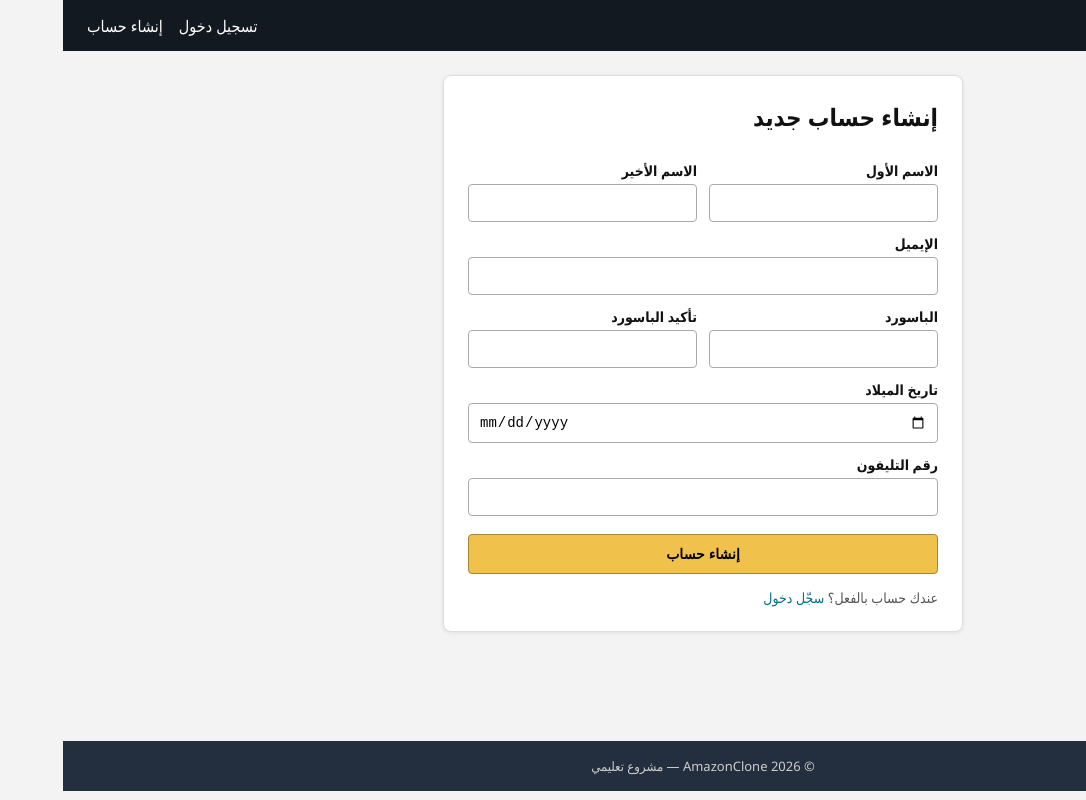
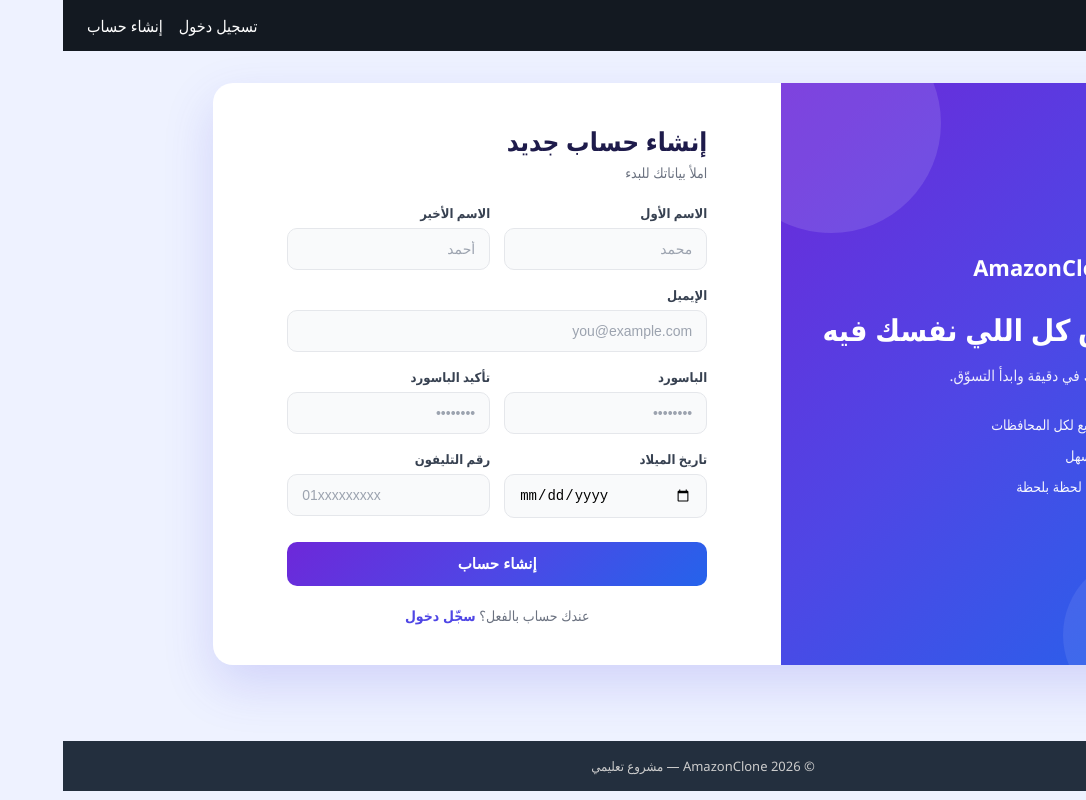
Before and after one commit to mariamthabett/AmazonApp, a React (Vite) app in the folder frontend/: page /register in a window 1280 px wide. Shown: the whole page, without its empty margins (194-1280 px from the left). Built offline with nearby package versions, Linux system fonts and the light colour scheme.

Commit message:
updateddd

```diff
--- /dev/null
+++ b/frontend/src/components/AuthLayout.jsx
@@ -0,0 +1,36 @@
+import { Link } from "react-router-dom";
+
+// الهيكل المشترك لشاشتي الدخول والتسجيل: لوحة براند (gradient) + لوحة الفورم.
+// children = الفورم بتاع كل صفحة.
+export default function AuthLayout({ children, subtitle }) {
+  return (
+    <div className="auth-page">
+      {/* اللوحة الجانبية: البراند + خلفية التدرّج */}
+      <aside className="auth-brand">
+        {/* أشكال شفافة للزينة */}
+        <span className="auth-blob auth-blob-1" />
+        <span className="auth-blob auth-blob-2" />
+
+        <div className="auth-brand-content">
+          <Link to="/" className="auth-logo">
+            🛒 AmazonClone
+          </Link>
+          <h1 className="auth-brand-title">تسوّق كل اللي نفسك فيه</h1>
+          <p className="auth-brand-text">
+            {subtitle ||
+              "اعمل حسابك وادخل على آلاف المنتجات بأفضل الأسعار."}
+          </p>
+
+          <ul className="auth-features">
+            <li>✓ توصيل سريع لكل المحافظات</li>
+            <li>✓ دفع آمن وسهل</li>
+            <li>✓ تتبّع طلباتك لحظة بلحظة</li>
+          </ul>
+        </div>
+      </aside>
+
+      {/* لوحة الفورم */}
+      <section className="auth-form-side">{children}</section>
+    </div>
+  );
+}
--- a/frontend/src/index.css
+++ b/frontend/src/index.css
@@ -5,15 +5,21 @@
   padding: 0;
 }
 
+:root {
+  --grad: linear-gradient(135deg, #6d28d9 0%, #4f46e5 50%, #2563eb 100%);
+  --purple: #6d28d9;
+  --indigo: #4f46e5;
+}
+
 body {
   font-family: "Segoe UI", Tahoma, sans-serif;
-  background: #f3f3f3;
+  background: #eef2ff;
   color: #111;
   direction: rtl;
 }
 
 a {
-  color: #007185;
+  color: var(--indigo);
   text-decoration: none;
 }
 a:hover {
@@ -47,7 +53,7 @@ a:hover {
   font-weight: bold;
 }
 
-/* ===== المحتوى ===== */
+/* ===== المحتوى العام ===== */
 .main {
   min-height: calc(100vh - 110px);
   padding: 24px;
@@ -56,84 +62,29 @@ a:hover {
   max-width: 520px;
   margin: 0 auto;
 }
-
-/* ===== الكروت والفورمات ===== */
 .card {
   background: #fff;
   border: 1px solid #ddd;
-  border-radius: 8px;
+  border-radius: 12px;
   padding: 24px;
-  box-shadow: 0 1px 4px rgba(0, 0, 0, 0.08);
+  box-shadow: 0 4px 16px rgba(0, 0, 0, 0.06);
 }
-.card h1,
-.card h2 {
+.card h1 {
   margin-bottom: 16px;
 }
 
-.form label {
-  display: block;
-  margin: 12px 0 4px;
-  font-weight: 600;
-  font-size: 14px;
-}
-.form input {
-  width: 100%;
-  padding: 10px;
-  border: 1px solid #aaa;
-  border-radius: 4px;
-  font-size: 14px;
-}
-.form input:focus {
-  outline: 2px solid #e77600;
-  border-color: #e77600;
-}
-
-/* صفّين جنب بعض (الاسم الأول/الأخير، الباسورد/التأكيد) */
-.row {
-  display: flex;
-  gap: 12px;
-}
-.col {
-  flex: 1;
-}
-
-/* ===== الأزرار ===== */
+/* الأزرار العامة */
 .btn {
   cursor: pointer;
   border: none;
   border-radius: 4px;
   font-size: 14px;
 }
-.btn-primary {
-  width: 100%;
-  margin-top: 18px;
-  padding: 11px;
-  background: #f0c14b;
-  border: 1px solid #a88734;
-  font-weight: bold;
-}
-.btn-primary:hover {
-  background: #e7b53c;
-}
-.btn-primary:disabled {
-  opacity: 0.6;
-  cursor: not-allowed;
-}
 .btn-link {
   background: none;
   color: #fff;
   text-decoration: underline;
-}
-
-/* ===== رسائل ===== */
-.alert {
-  background: #fdecea;
-  color: #b71c1c;
-  border: 1px solid #f5c6cb;
-  padding: 10px;
-  border-radius: 4px;
-  font-size: 14px;
-  margin-bottom: 8px;
+  cursor: pointer;
 }
 .muted {
   color: #555;
@@ -149,3 +100,220 @@ a:hover {
   color: #ccc;
   font-size: 13px;
 }
+
+/* =========================================================
+   شاشات الـ Auth (Login / Sign up) — Split screen + gradient
+   ========================================================= */
+.auth-page {
+  display: flex;
+  max-width: 980px;
+  min-height: 580px;
+  margin: 8px auto;
+  background: #fff;
+  border-radius: 20px;
+  overflow: hidden;
+  box-shadow: 0 20px 50px rgba(79, 70, 229, 0.18);
+}
+
+/* اللوحة الجانبية (البراند) */
+.auth-brand {
+  position: relative;
+  flex: 1 1 42%;
+  background: var(--grad);
+  color: #fff;
+  padding: 48px 36px;
+  display: flex;
+  align-items: center;
+  overflow: hidden;
+}
+.auth-brand-content {
+  position: relative;
+  z-index: 2;
+}
+.auth-logo {
+  display: inline-block;
+  color: #fff;
+  font-size: 22px;
+  font-weight: bold;
+  margin-bottom: 28px;
+}
+.auth-logo:hover {
+  text-decoration: none;
+}
+.auth-brand-title {
+  font-size: 30px;
+  line-height: 1.3;
+  margin-bottom: 14px;
+}
+.auth-brand-text {
+  font-size: 15px;
+  opacity: 0.9;
+  line-height: 1.7;
+  margin-bottom: 26px;
+}
+.auth-features {
+  list-style: none;
+  display: grid;
+  gap: 12px;
+}
+.auth-features li {
+  font-size: 14px;
+  opacity: 0.95;
+}
+
+/* الأشكال الشفافة للزينة */
+.auth-blob {
+  position: absolute;
+  border-radius: 50%;
+  background: rgba(255, 255, 255, 0.12);
+  z-index: 1;
+}
+.auth-blob-1 {
+  width: 220px;
+  height: 220px;
+  top: -70px;
+  left: -60px;
+}
+.auth-blob-2 {
+  width: 160px;
+  height: 160px;
+  bottom: -50px;
+  right: -30px;
+  background: rgba(255, 255, 255, 0.08);
+}
+
+/* لوحة الفورم */
+.auth-form-side {
+  flex: 1 1 58%;
+  display: flex;
+  align-items: center;
+  justify-content: center;
+  padding: 40px 44px;
+}
+.auth-form {
+  width: 100%;
+  max-width: 420px;
+  animation: fadeIn 0.4s ease;
+}
+@keyframes fadeIn {
+  from {
+    opacity: 0;
+    transform: translateY(8px);
+  }
+  to {
+    opacity: 1;
+    transform: translateY(0);
+  }
+}
+.auth-title {
+  font-size: 26px;
+  margin-bottom: 4px;
+  color: #1e1b4b;
+}
+.auth-subtitle {
+  color: #6b7280;
+  font-size: 14px;
+  margin-bottom: 22px;
+}
+
+/* الحقول */
+.field {
+  margin-bottom: 16px;
+}
+.field-row {
+  display: flex;
+  gap: 14px;
+}
+.field-row .field {
+  flex: 1;
+}
+.field label {
+  display: block;
+  margin-bottom: 6px;
+  font-weight: 600;
+  font-size: 13px;
+  color: #374151;
+}
+.field input {
+  width: 100%;
+  padding: 12px 14px;
+  border: 1.5px solid #e5e7eb;
+  border-radius: 10px;
+  font-size: 14px;
+  background: #f9fafb;
+  transition: border-color 0.2s, box-shadow 0.2s, background 0.2s;
+}
+.field input::placeholder {
+  color: #9ca3af;
+}
+.field input:focus {
+  outline: none;
+  border-color: var(--indigo);
+  background: #fff;
+  box-shadow: 0 0 0 3px rgba(79, 70, 229, 0.15);
+}
+
+/* الزرار الرئيسي */
+.auth-btn {
+  width: 100%;
+  margin-top: 8px;
+  padding: 13px;
+  border: none;
+  border-radius: 10px;
+  background: var(--grad);
+  color: #fff;
+  font-size: 15px;
+  font-weight: bold;
+  cursor: pointer;
+  transition: transform 0.15s, box-shadow 0.2s, opacity 0.2s;
+}
+.auth-btn:hover {
+  transform: translateY(-1px);
+  box-shadow: 0 8px 20px rgba(79, 70, 229, 0.35);
+}
+.auth-btn:disabled {
+  opacity: 0.6;
+  cursor: not-allowed;
+  transform: none;
+  box-shadow: none;
+}
+
+/* رسالة الخطأ */
+.auth-alert {
+  background: #fef2f2;
+  color: #b91c1c;
+  border: 1px solid #fecaca;
+  border-radius: 10px;
+  padding: 11px 14px;
+  font-size: 14px;
+  margin-bottom: 18px;
+}
+
+/* لينك التبديل بين تسجيل/دخول */
+.auth-switch {
+  text-align: center;
+  color: #6b7280;
+  font-size: 14px;
+  margin-top: 20px;
+}
+.auth-switch a {
+  font-weight: 600;
+}
+
+/* ===== Responsive: على الموبايل تختفي اللوحة الجانبية ===== */
+@media (max-width: 760px) {
+  .auth-brand {
+    display: none;
+  }
+  .auth-page {
+    min-height: auto;
+    max-width: 460px;
+  }
+  .auth-form-side {
+    padding: 32px 24px;
+  }
+  .field-row {
+    flex-direction: column;
+    gap: 0;
+  }
+}
--- a/frontend/src/pages/Login.jsx
+++ b/frontend/src/pages/Login.jsx
@@ -1,6 +1,7 @@
 import { useState } from "react";
 import { Link, useNavigate } from "react-router-dom";
 import { useAuth } from "../context/AuthContext";
+import AuthLayout from "../components/AuthLayout";
 
 export default function Login() {
   const { login, loading } = useAuth();
@@ -23,36 +24,43 @@ export default function Login() {
   };
 
   return (
-    <div className="container">
-      <form className="card form" onSubmit={handleSubmit}>
-        <h2>تسجيل الدخول</h2>
+    <AuthLayout subtitle="أهلاً بيك تاني! سجّل دخولك وكمّل تسوّقك.">
+      <form className="auth-form" onSubmit={handleSubmit}>
+        <h2 className="auth-title">تسجيل الدخول</h2>
+        <p className="auth-subtitle">ادخل بياناتك عشان تكمّل</p>
 
-        {error && <div className="alert">{error}</div>}
+        {error && <div className="auth-alert">{error}</div>}
 
+        <div className="field">
           <label>الإيميل</label>
           <input
             type="email"
+            placeholder="you@example.com"
             value={email}
             onChange={(e) => setEmail(e.target.value)}
             required
           />
+        </div>
 
+        <div className="field">
           <label>الباسورد</label>
           <input
             type="password"
+            placeholder="••••••••"
             value={password}
             onChange={(e) => setPassword(e.target.value)}
             required
           />
+        </div>
 
-        <button className="btn btn-primary" type="submit" disabled={loading}>
+        <button className="auth-btn" type="submit" disabled={loading}>
           {loading ? "جاري الدخول..." : "دخول"}
         </button>
 
-        <p className="muted">
+        <p className="auth-switch">
           معندكش حساب؟ <Link to="/register">اعمل حساب جديد</Link>
         </p>
       </form>
-    </div>
+    </AuthLayout>
   );
 }
--- a/frontend/src/pages/Register.jsx
+++ b/frontend/src/pages/Register.jsx
@@ -1,6 +1,7 @@
 import { useState } from "react";
 import { Link, useNavigate } from "react-router-dom";
 import { useAuth } from "../context/AuthContext";
+import AuthLayout from "../components/AuthLayout";
 
 const initialForm = {
   firstName: "",
@@ -47,26 +48,29 @@ export default function Register() {
   };
 
   return (
-    <div className="container">
-      <form className="card form" onSubmit={handleSubmit}>
-        <h2>إنشاء حساب جديد</h2>
+    <AuthLayout subtitle="اعمل حسابك في دقيقة وابدأ التسوّق.">
+      <form className="auth-form" onSubmit={handleSubmit}>
+        <h2 className="auth-title">إنشاء حساب جديد</h2>
+        <p className="auth-subtitle">املأ بياناتك للبدء</p>
 
-        {error && <div className="alert">{error}</div>}
+        {error && <div className="auth-alert">{error}</div>}
 
-        <div className="row">
-          <div className="col">
+        <div className="field-row">
+          <div className="field">
             <label>الاسم الأول</label>
             <input
               name="firstName"
+              placeholder="محمد"
               value={form.firstName}
               onChange={handleChange}
               required
             />
           </div>
-          <div className="col">
+          <div className="field">
             <label>الاسم الأخير</label>
             <input
               name="lastName"
+              placeholder="أحمد"
               value={form.lastName}
               onChange={handleChange}
               required
@@ -74,31 +78,36 @@ export default function Register() {
           </div>
         </div>
 
+        <div className="field">
           <label>الإيميل</label>
           <input
             type="email"
             name="email"
+            placeholder="you@example.com"
             value={form.email}
             onChange={handleChange}
             required
           />
+        </div>
 
-        <div className="row">
-          <div className="col">
+        <div className="field-row">
+          <div className="field">
             <label>الباسورد</label>
             <input
               type="password"
               name="password"
+              placeholder="••••••••"
               value={form.password}
               onChange={handleChange}
               required
             />
           </div>
-          <div className="col">
+          <div className="field">
             <label>تأكيد الباسورد</label>
             <input
               type="password"
               name="confirmPassword"
+              placeholder="••••••••"
               value={form.confirmPassword}
               onChange={handleChange}
               required
@@ -106,6 +115,8 @@ export default function Register() {
           </div>
         </div>
 
+        <div className="field-row">
+          <div className="field">
             <label>تاريخ الميلاد</label>
             <input
               type="date"
@@ -113,23 +124,27 @@ export default function Register() {
               value={form.dateOfBirth}
               onChange={handleChange}
             />
-
+          </div>
+          <div className="field">
             <label>رقم التليفون</label>
             <input
               type="tel"
               name="phoneNumber"
+              placeholder="01xxxxxxxxx"
               value={form.phoneNumber}
               onChange={handleChange}
             />
+          </div>
+        </div>
 
-        <button className="btn btn-primary" type="submit" disabled={loading}>
+        <button className="auth-btn" type="submit" disabled={loading}>
           {loading ? "جاري إنشاء الحساب..." : "إنشاء حساب"}
         </button>
 
-        <p className="muted">
+        <p className="auth-switch">
           عندك حساب بالفعل؟ <Link to="/login">سجّل دخول</Link>
         </p>
       </form>
-    </div>
+    </AuthLayout>
   );
 }
```
Lines whose indentation alone changed are shown as unchanged.
